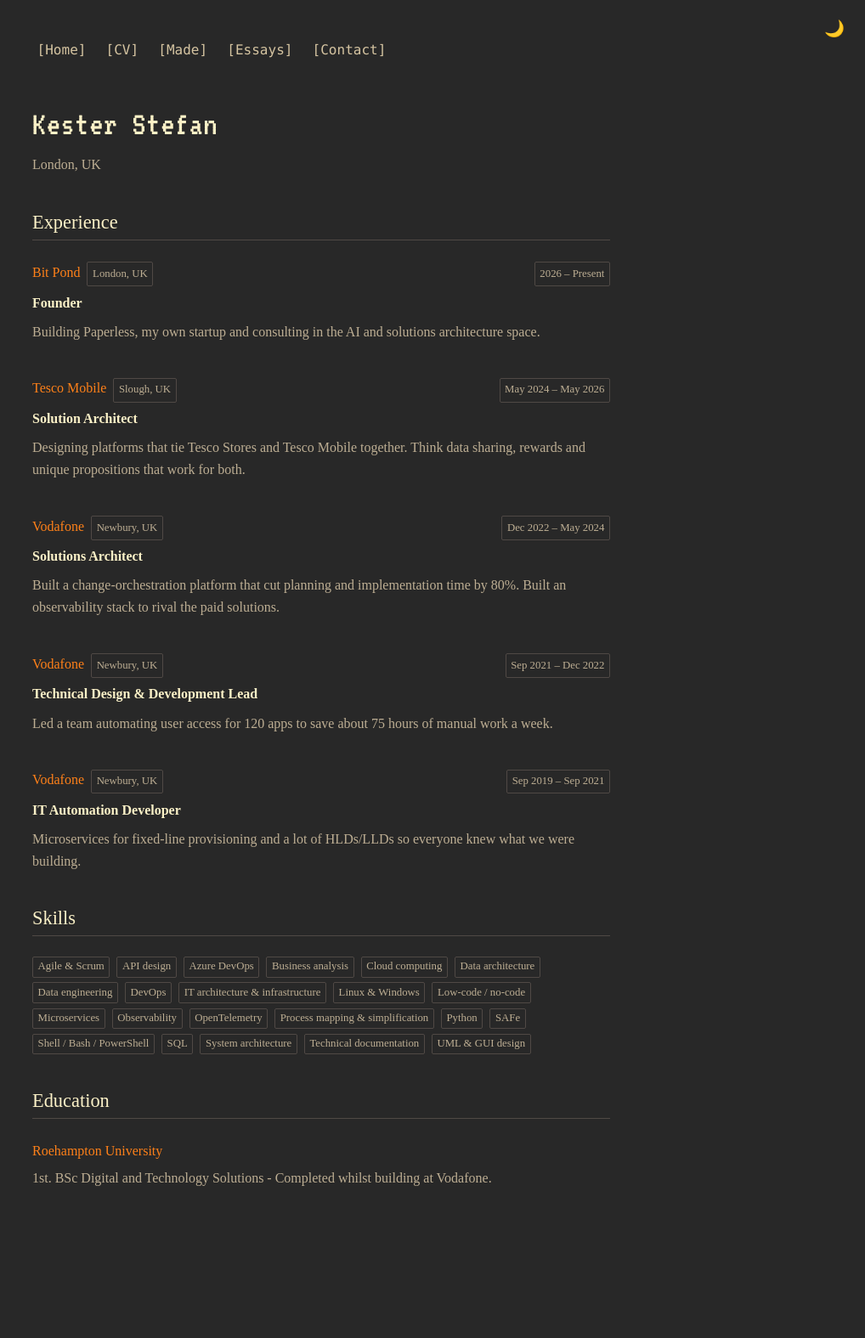
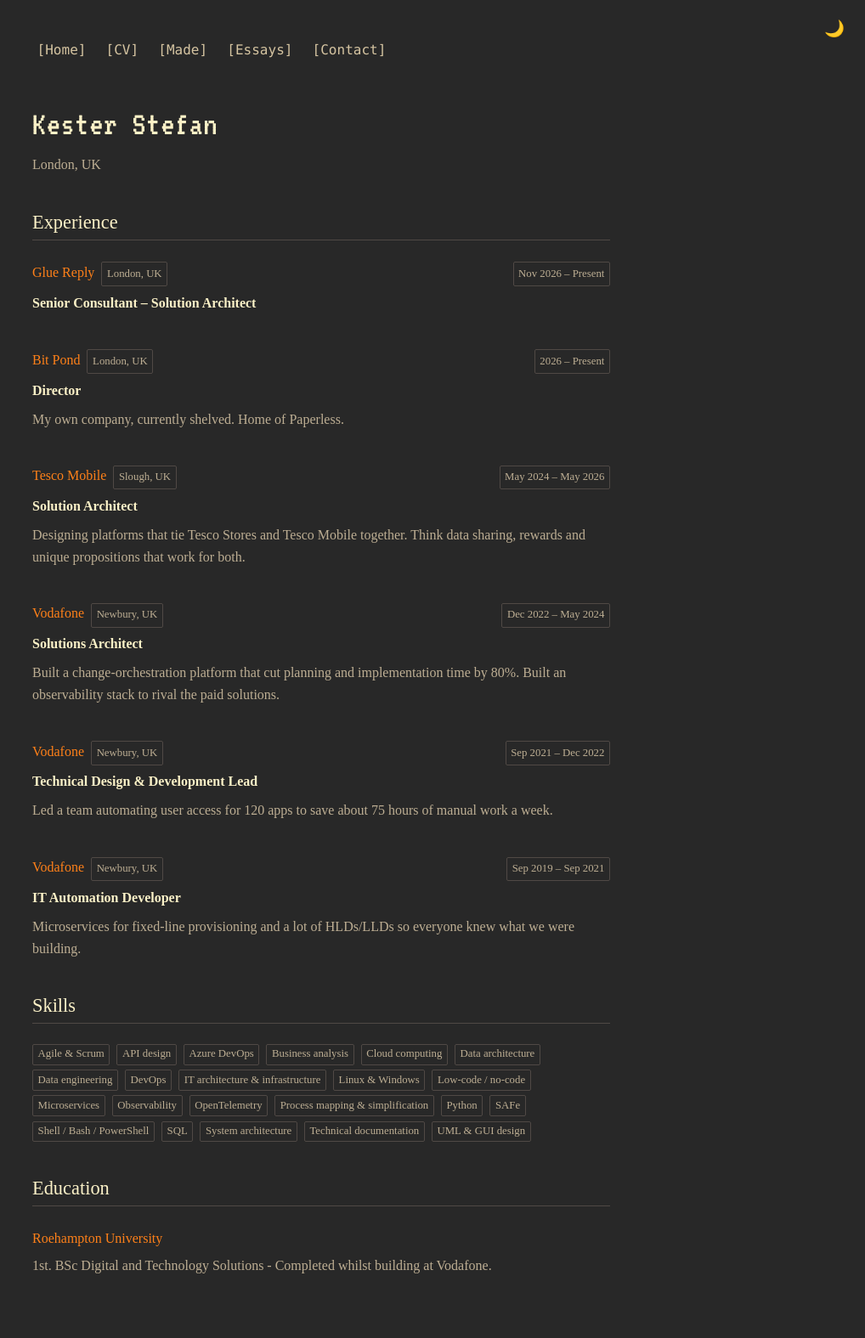
Before and after one commit to Reverberation1/Personal-Website, a Jekyll site: the page built from pages/cv.md, in a window 1280 px wide. Shown: the whole page at 85% size, without its empty margins (262-1280 px from the left). Built offline with Jekyll 4.4.1, drawn with Linux system fonts in a browser that asks for light colours; before the commit the page ends 1472 px from its top, so only the background shows below that.

Commit message:
content: state the Glue Reply role and drop the freelance offer (#12)
* content: state the Glue Reply role and drop the freelance offer [skip changelog]

The author now works at Glue Reply as Senior Consultant – Solution
Architect. The CV leads with that role. Bit Pond stays as a current entry
below it, retitled Director and described as shelved: the company still
exists but does not trade, so the "consulting" wording is removed.

The contact page no longer offers contract or freelance work, the home
page names the new employer, and the Made intro no longer implies
customer work.

tests/current_role_test.rb pins the CV order, Bit Pond's role and
wording, the home-page employer, and the absence of freelance/contract
offers on every built page. All four tests fail against the previous
content.

* content: leave the Glue Reply CV entry without a description [skip changelog]

---------

```diff
--- a/pages/cv.md
+++ b/pages/cv.md
@@ -9,9 +9,14 @@ permalink: /cv/
 ## Experience
 
 <div class="cv-entry">
+<p class="cv-company-line"><span class="cv-company">Glue Reply</span> <span class="cv-tag">London, UK</span> <span class="cv-date">Nov 2026 – Present</span></p>
+<p class="cv-role"><strong>Senior Consultant – Solution Architect</strong></p>
+</div>
+
+<div class="cv-entry">
 <p class="cv-company-line"><span class="cv-company">Bit Pond</span> <span class="cv-tag">London, UK</span> <span class="cv-date">2026 – Present</span></p>
-<p class="cv-role"><strong>Founder</strong></p>
-<p class="cv-description">Building Paperless, my own startup and consulting in the AI and solutions architecture space.</p>
+<p class="cv-role"><strong>Director</strong></p>
+<p class="cv-description">My own company, currently shelved. Home of Paperless.</p>
 </div>
 
 <div class="cv-entry">
```
Also changed, not shown: pages/contact.md (+2 -5 lines), pages/home.md (+1 -1 lines), pages/made.md (+1 -1 lines), tests/current_role_test.rb (added, +58 -0 lines).
